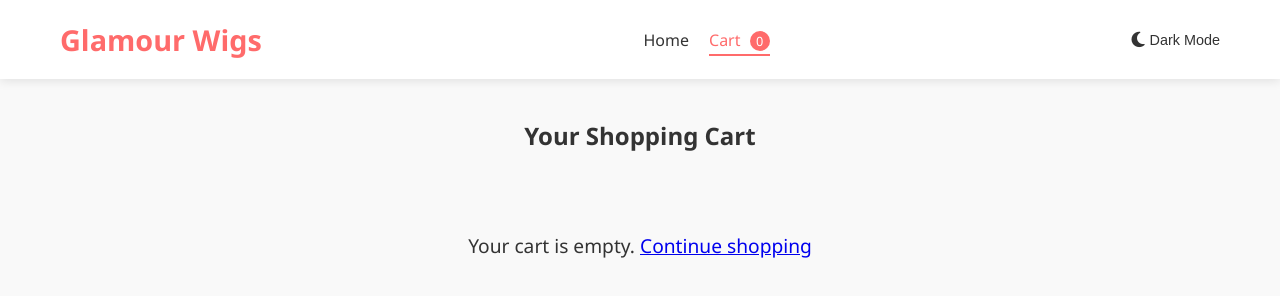
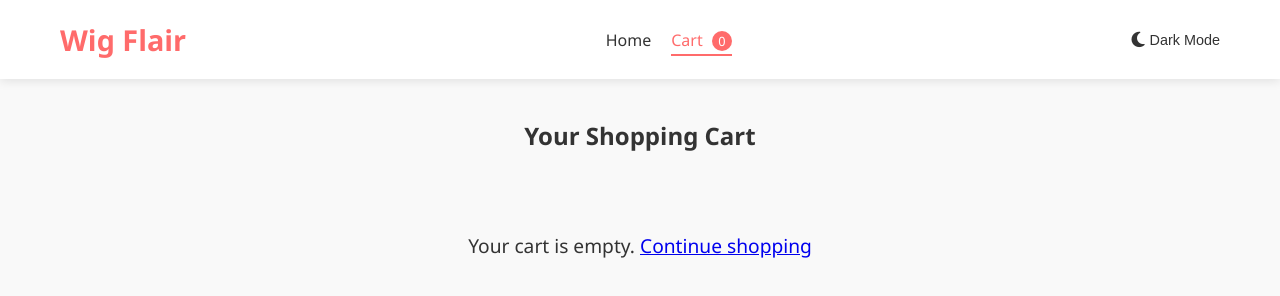
Before and after one commit to kwameadobaw/Hair-shop, a plain HTML site: page cart.html in a window 1280 px wide. Drawn offline with Linux system fonts and the light colour scheme.

Commit message:
Updated name

```diff
--- a/cart.html
+++ b/cart.html
@@ -3,7 +3,7 @@
 <head>
     <meta charset="UTF-8">
     <meta name="viewport" content="width=device-width, initial-scale=1.0">
-    <title>Your Cart - Glamour Wigs</title>
+    <title>Your Cart - Wig Flair</title>
     <link rel="icon" type="image/svg+xml" href="favicon.svg" />
     <script>
         // Apply theme immediately to prevent flash
@@ -19,7 +19,7 @@
     <header>
         <div class="container">
             <div class="logo">
-                <h1>Glamour Wigs</h1>
+                <h1>Wig Flair</h1>
             </div>
             <nav>
                 <ul>
```
Also changed, not shown: index.html (+2 -2 lines), thank-you.html (+2 -2 lines).
